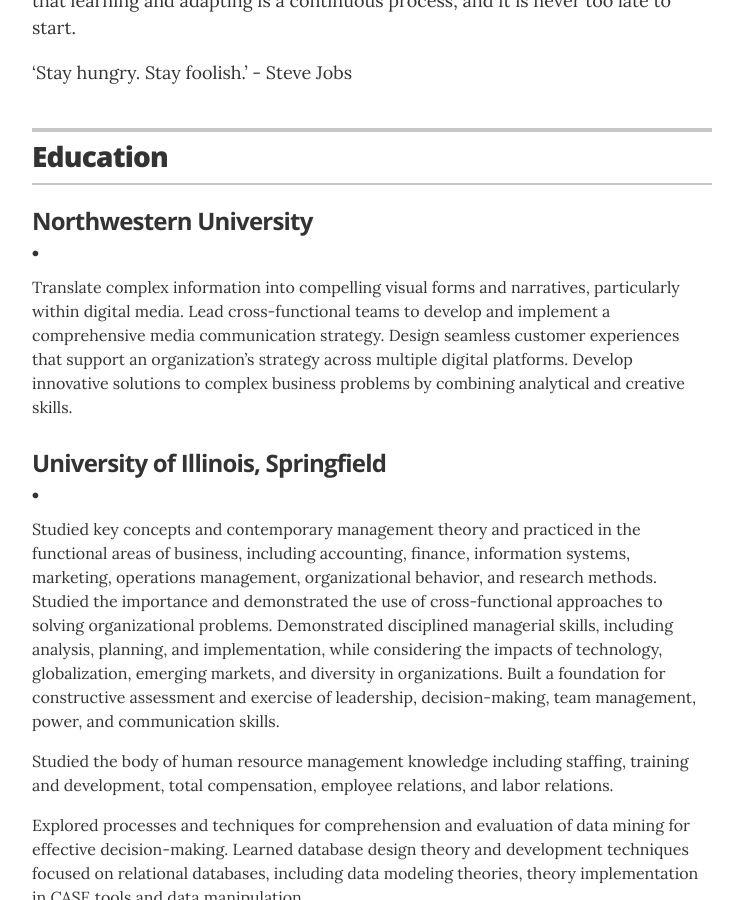
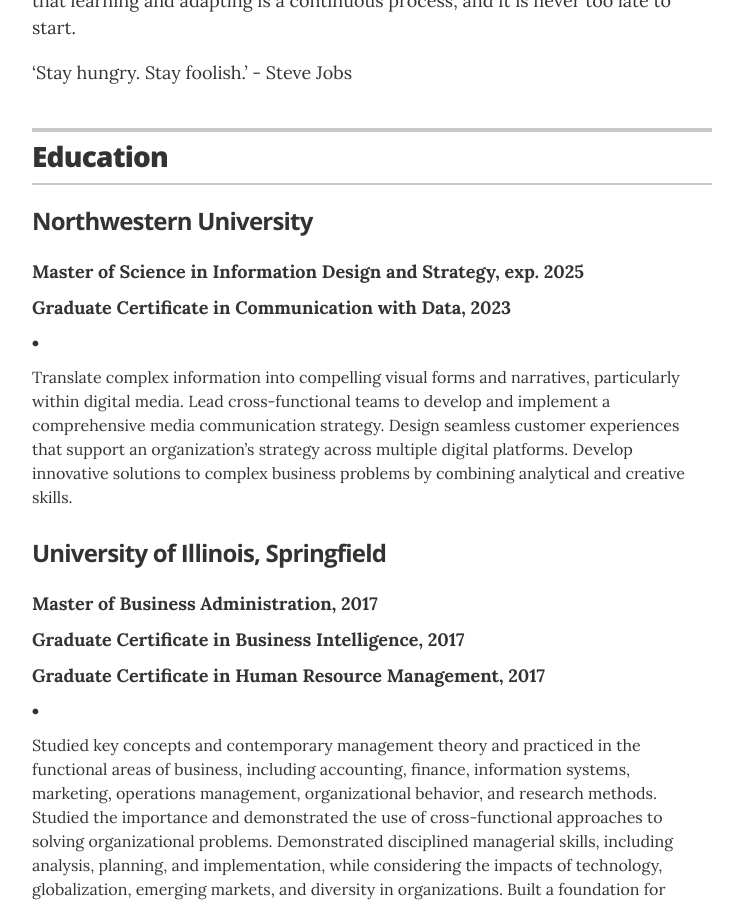
Before and after one commit to rchum/portfolio, a Jekyll site: the page built from index.html, in a window 1280 px wide and 900 px high, scrolled down 353 px. Shown: the whole window, without its empty margins (268-1011 px from the left). Built offline with Jekyll 4.4.1, drawn with Linux system fonts in a browser that asks for light colours.

Commit message:
Update education.yml

```diff
--- a/_data/education.yml
+++ b/_data/education.yml
@@ -1,5 +1,5 @@
 # Degree
-- #degree: <p>Master of Science in Information Design and Strategy, exp. 2025</p><p class="small">Graduate Certificate in Communication with Data, 2023</p>
+- degree: <p>Master of Science in Information Design and Strategy, exp. 2025</p><p class="small">Graduate Certificate in Communication with Data, 2023</p>
   uni: Northwestern University
   year:
   #award:
@@ -9,7 +9,7 @@
     Design seamless customer experiences that support an organization’s strategy across multiple digital platforms.
     Develop innovative solutions to complex business problems by combining analytical and creative skills.
 
-- #degree: <p>Master of Business Administration, 2017</p><p>Graduate Certificate in Business Intelligence, 2017</p><p>Graduate Certificate in Human Resource Management, 2017</p>
+- degree: <p>Master of Business Administration, 2017</p><p>Graduate Certificate in Business Intelligence, 2017</p><p>Graduate Certificate in Human Resource Management, 2017</p>
   uni: University of Illinois, Springfield
   year:
   #award:
```
